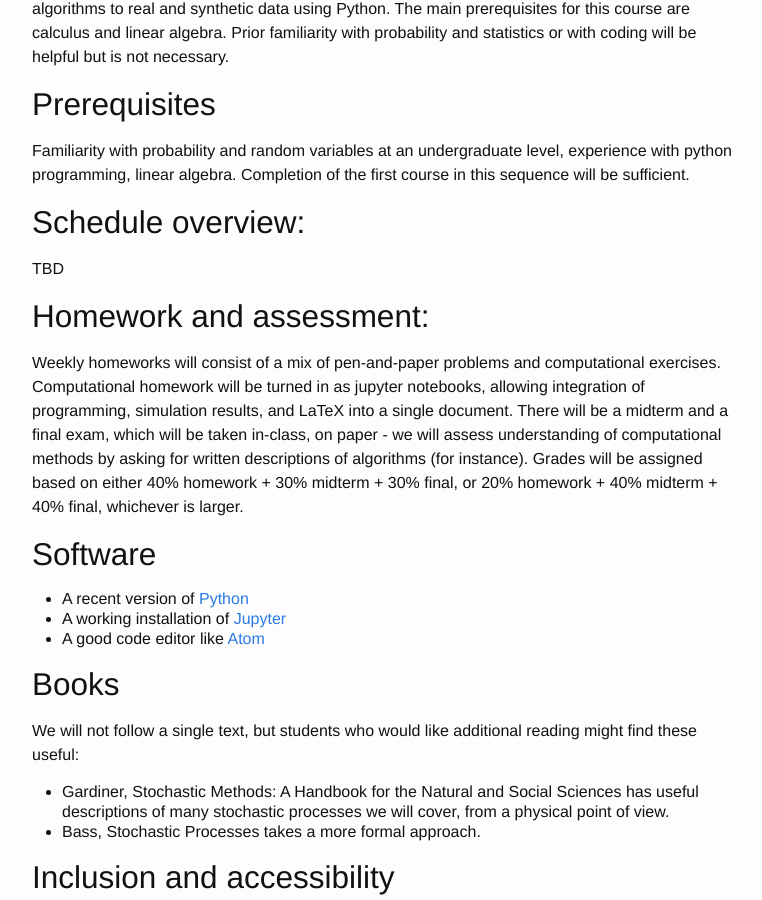
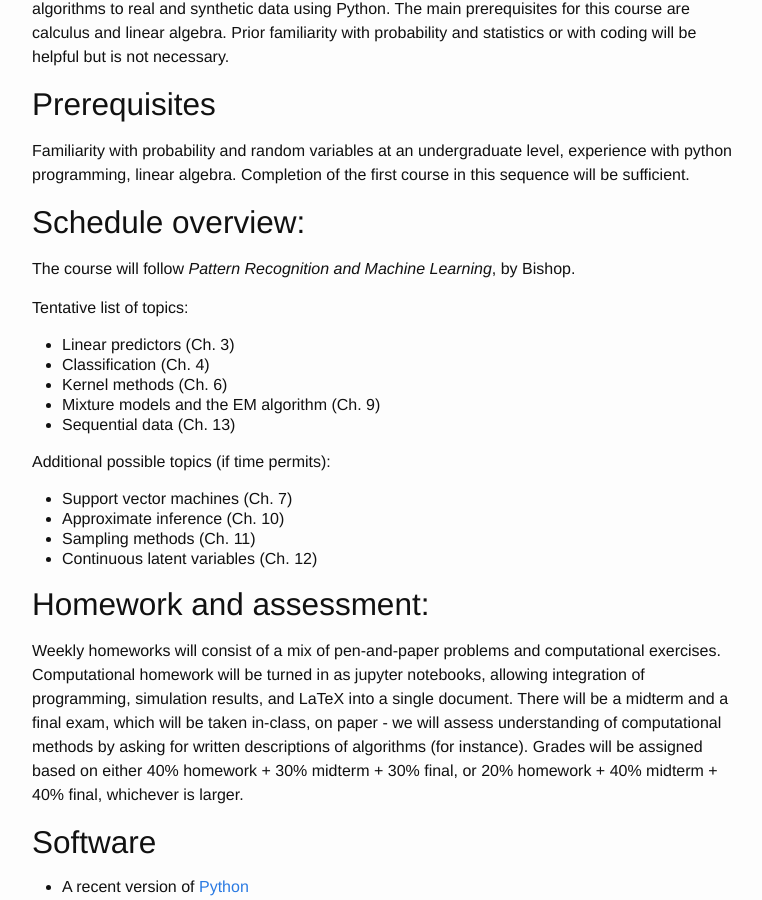
Before and after one commit to uo-applied-math/applied_math, a Jekyll site: the page built from pages/winter.md, in a window 1280 px wide and 900 px high, scrolled down 409 px. Shown: the whole window, without its empty margins (258-1020 px from the left). Built offline with Jekyll 4.4.1, drawn with Linux system fonts in a browser that asks for light colours.

Commit message:
added schedule

```diff
--- a/pages/winter.md
+++ b/pages/winter.md
@@ -18,7 +18,23 @@ Familiarity with probability and random variables at an undergraduate level, exp
 
 ## Schedule overview:
 
-TBD
+The course will follow *Pattern Recognition and Machine Learning*, by Bishop.
+
+Tentative list of topics:
+
+- Linear predictors (Ch. 3)
+- Classification (Ch. 4)
+- Kernel methods (Ch. 6)
+- Mixture models and the EM algorithm (Ch. 9)
+- Sequential data (Ch. 13)
+
+Additional possible topics (if time permits):
+
+- Support vector machines (Ch. 7)
+- Approximate inference (Ch. 10)
+- Sampling methods (Ch. 11)
+- Continuous latent variables (Ch. 12)
+
 
 
 ## Homework and assessment:
```
